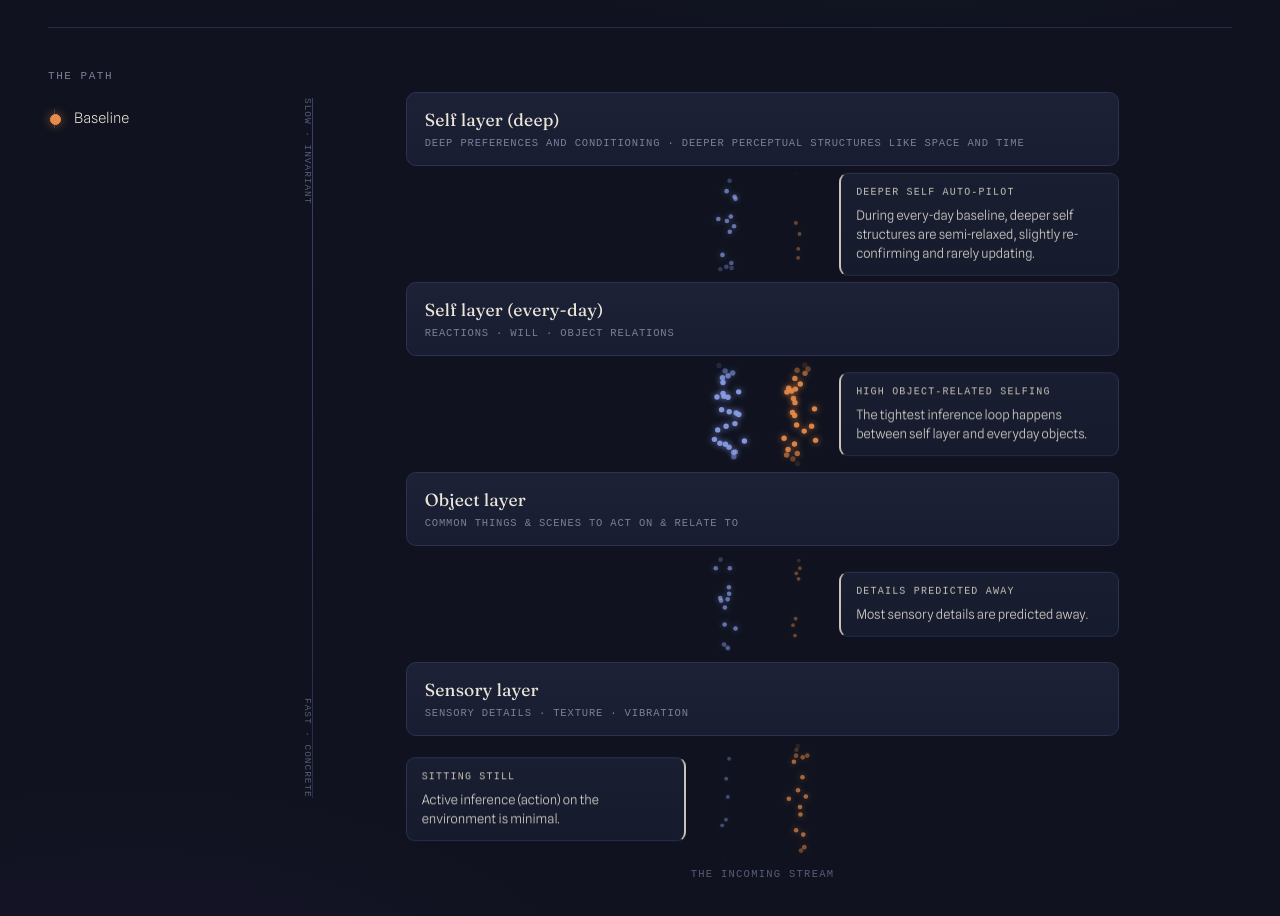
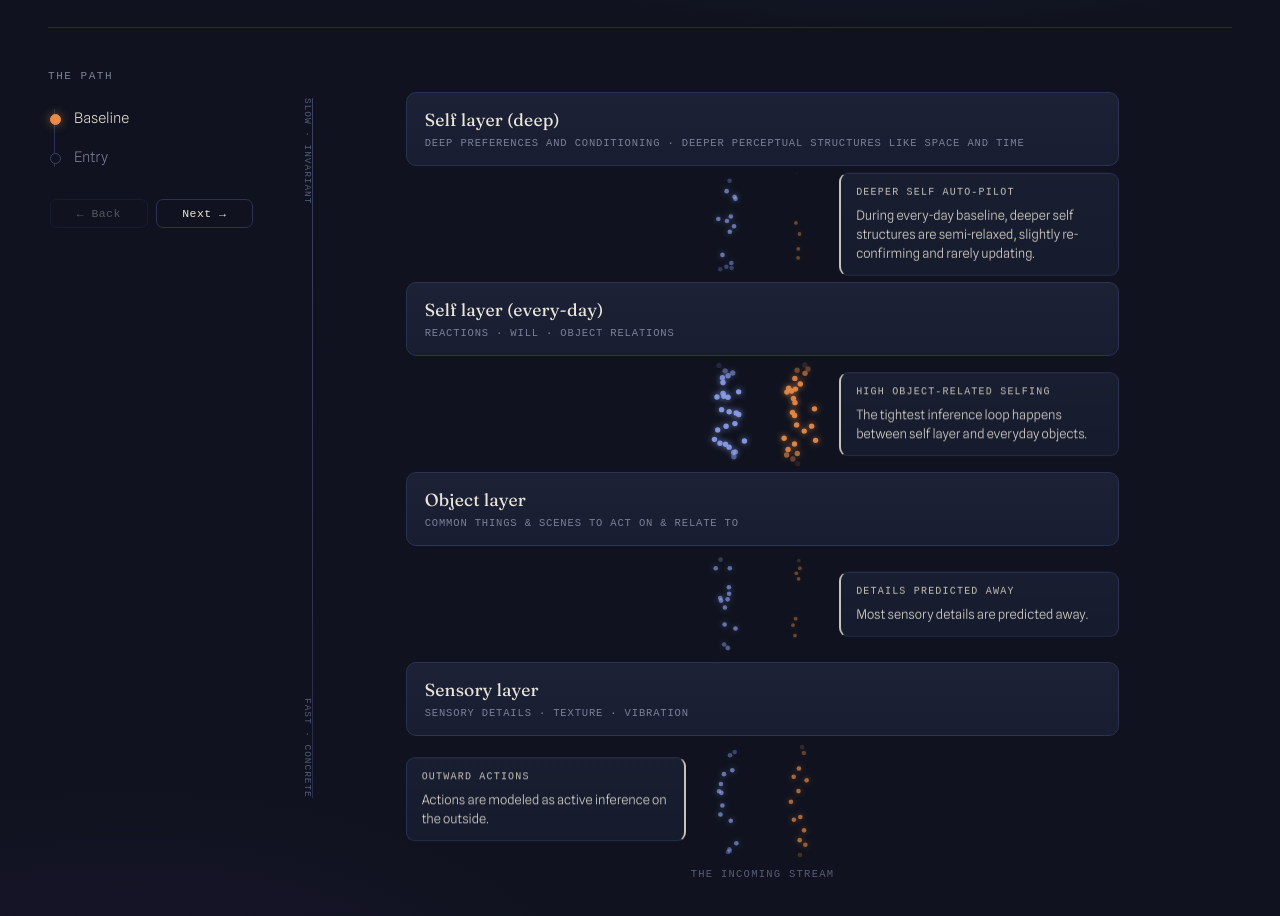
Before and after one commit to bjoernwe/actinf-soi-visualization, a plain HTML site: page insight-inference.html in a window 1280 px wide. Shown: the part 212-1128 px from the top of the page. Drawn offline with Linux system fonts and the light colour scheme; a web font is replaced by a local one.

Commit message:
Add Entry stage

```diff
--- a/insight-inference.css
+++ b/insight-inference.css
@@ -60,6 +60,18 @@ nav.rail { position: sticky; top: 24px; }
 .rail button.stage-link:hover { color: var(--vellum); }
 .rail button.stage-link:focus-visible { outline: 2px solid var(--pred); outline-offset: 3px; border-radius: 3px; }
 
+/* ---------- prev / next navigation ---------- */
+.rail-nav { display: flex; gap: 8px; margin-top: 22px; padding-left: 2px; }
+.rail-nav-btn {
+  flex: 1; background: none; cursor: pointer;
+  border: 1px solid var(--card-edge); border-radius: 7px; color: var(--vellum);
+  font-family: "Spline Sans Mono", monospace; font-size: 11.5px; letter-spacing: .04em;
+  padding: 7px 6px; transition: border-color .25s, color .25s, opacity .25s;
+}
+.rail-nav-btn:hover:not(:disabled) { border-color: var(--err); color: var(--err); }
+.rail-nav-btn:focus-visible { outline: 2px solid var(--pred); outline-offset: 2px; }
+.rail-nav-btn:disabled { opacity: .32; cursor: default; }
+
 /* ---------- diagram ---------- */
 .diagram { position: relative; height: 820px; border-radius: 14px; }
 canvas#flow { position: absolute; inset: 0; width: 100%; height: 100%; }
@@ -81,6 +93,8 @@ canvas#flow { position: absolute; inset: 0; width: 100%; height: 100%; }
    pin-right for one to its left (both set from live geometry in JS). The
    accent is a neutral note colour, not tied to the pred/err streams, since a
    single comment may speak to both. */
+.comments { position: absolute; inset: 0; z-index: 3; pointer-events: none; }
+.comments .comment { pointer-events: auto; }
 .comment {
   position: absolute; z-index: 3;
   transform: translateY(-50%);
--- a/insight-inference.html
+++ b/insight-inference.html
@@ -22,6 +22,10 @@
     <nav class="rail" aria-label="Stages">
       <div class="rail-title">The path</div>
       <ol id="rail"></ol>
+      <div class="rail-nav">
+        <button type="button" id="prev-stage" class="rail-nav-btn">&larr; Back</button>
+        <button type="button" id="next-stage" class="rail-nav-btn">Next &rarr;</button>
+      </div>
     </nav>
 
     <!-- diagram -->
@@ -46,24 +50,10 @@
       </div>
       <div class="stream-label">the incoming stream</div>
 
-      <!-- comment slots: sit in the free space beside the (now centered) streams.
-           Positioned from live geometry in JS (layoutComments). -->
-      <aside class="comment" id="comment-high-err">
-        <div class="comment-tag">Deeper Self Auto-Pilot</div>
-        <p>During every-day baseline, deeper self structures are semi-relaxed, slightly re-confirming and rarely updating.</p>
-      </aside>
-      <aside class="comment" id="comment-mid-err">
-        <div class="comment-tag">High Object-Related Selfing</div>
-        <p>The tightest inference loop happens between self layer and everyday objects.</p>
-      </aside>
-      <aside class="comment" id="comment-low-err">
-        <div class="comment-tag">Details Predicted Away</div>
-        <p>Most sensory details are predicted away.</p>
-      </aside>
-      <aside class="comment" id="comment-intake-out">
-        <div class="comment-tag">Sitting Still</div>
-        <p>Active inference (action) on the environment is minimal.</p>
-      </aside>
+      <!-- comment layer: boxes are generated per stage from STAGES[i].comments,
+           each anchored to a region + side and positioned from live geometry
+           (renderComments / layoutComments). -->
+      <div class="comments" id="comments"></div>
     </div>
   </main>
 </div>
--- a/insight-inference.js
+++ b/insight-inference.js
@@ -33,7 +33,35 @@
         g1: { down: 'high', up: 'high' },
         g2: { down: 'med', up: 'low'  },
       },
-      intake: { in: 'med', out: 'low' }, jit: 1.5, spd: 1,
+      intake: { in: 'med', out: 'med' }, jit: 1.5, spd: 1,
+      // Per-stage annotations. Each entry anchors to a region + side:
+      //   gap:  'g0' | 'g1' | 'g2' | 'intake'
+      //   side: 'right' (err / sensory-inflow side) | 'left' (pred / action side)
+      // Add, drop, or move entries freely — count and placement can differ per stage.
+      comments: [
+        { gap: 'g0', side: 'right', tag: 'Deeper Self Auto-Pilot', body: 'During every-day baseline, deeper self structures are semi-relaxed, slightly re-confirming and rarely updating.' },
+        { gap: 'g1', side: 'right', tag: 'High Object-Related Selfing', body: 'The tightest inference loop happens between self layer and everyday objects.' },
+        { gap: 'g2', side: 'right', tag: 'Details Predicted Away', body: 'Most sensory details are predicted away.' },
+        { gap: 'intake', side: 'left', tag: 'Outward Actions', body: 'Actions are modeled as active inference on the outside.' },
+      ],
+    },
+    {
+      // Entry: attention turns toward the incoming stream. Sensory inflow rises
+      // and more detail survives prediction (g2 up climbs); the object-related
+      // selfing loop begins to loosen (g1 up eases from high to med).
+      short: 'Entry',
+      streams: {
+        g0: { down: 'med',  up: 'low'  },
+        g1: { down: 'med', up: 'med'  },
+        g2: { down: 'med',  up: 'high'  },
+      },
+      intake: { in: 'med', out: 'low' }, jit: 1.3, spd: 1,
+      comments: [
+        { gap: 'g1', side: 'left', tag: 'Sitting With Change', body: 'Preferences are relaxed around how objects *should* be.' },
+        { gap: 'g2', side: 'left', tag: 'Perceived Details (1)', body: 'Object layer adjusts to predict sensory input in more detail.' },
+        { gap: 'g2', side: 'right', tag: '💡 Perceived Details (2)', body: 'Attention (i.e., increased precision) leads to more prediction errors.' },
+        { gap: 'intake', side: 'left', tag: '💡 Sitting Still',  body: 'Active inference (action) on the environment is minimal.' },
+      ],
     },
   ];
 
@@ -69,6 +97,12 @@
     if (b) setStage(+b.dataset.i);
   });
 
+  /* prev / next navigation */
+  const prevBtn = document.getElementById('prev-stage');
+  const nextBtn = document.getElementById('next-stage');
+  prevBtn.addEventListener('click', () => setStage(cur - 1));
+  nextBtn.addEventListener('click', () => setStage(cur + 1));
+
   const el = id => document.getElementById(id);
 
   /* how far the pred/err streams sit from a gap's center, as a fraction of tier
@@ -88,7 +122,10 @@
     if (i < 0 || i >= STAGES.length || i === cur) return;
     cur = i;
     target = resolveStage(STAGES[i]);
+    renderComments(STAGES[i]);
     [...rail.children].forEach((li, j) => li.classList.toggle('active', j === i));
+    prevBtn.disabled = i <= 0;
+    nextBtn.disabled = i >= STAGES.length - 1;
   }
 
   /* ---------------- canvas ---------------- */
@@ -114,34 +151,62 @@
     const b = t.getBoundingClientRect();
     return { top: b.top - dRect.top, bot: b.bottom - dRect.top, left: b.left - dRect.left, right: b.right - dRect.left };
   }
-  // Pin each comment into the free space beside its gap's up-stream. Clear the
-  // widest a high-intensity band can reach so a broad stream never overlaps it.
+  // Vertical center (diagram coords) of a gap or the intake region.
+  function regionCenterY(gap) {
+    if (gap === 'intake') {
+      const s = tierBox(tiers[tiers.length - 1]);
+      return (s.bot + (H - 26)) / 2;
+    }
+    const i = +gap[1];
+    return (tierBox(tiers[i]).bot + tierBox(tiers[i + 1]).top) / 2;
+  }
+
+  // Pin a comment beside its stream. The accent edge always faces inward, toward
+  // the stream: a box on the right side gets pin-left, one on the left gets
+  // pin-right. Clear the widest a high-intensity band can reach so a broad stream
+  // never overlaps it. All tiers share one horizontal box, so tiers[0] suffices.
+  function placeComment(box, gap, side) {
+    const t = tierBox(tiers[0]);
+    const cx = (t.left + t.right) / 2, w = t.right - t.left;
+    box.style.top = regionCenterY(gap) + 'px';
+    box.classList.remove('pin-left', 'pin-right');
+    if (side === 'left') {
+      const right = cx - w * STREAM_OFF - MAX_BREADTH - 20;
+      box.classList.add('pin-right'); // box left of stream: accent faces right, inward
+      box.style.left = t.left + 'px';
+      box.style.width = (right - t.left) + 'px';
+    } else {
+      const left = cx + w * STREAM_OFF + MAX_BREADTH + 20;
+      box.classList.add('pin-left'); // box right of stream: accent faces left, inward
+      box.style.left = left + 'px';
+      box.style.width = (t.right - left) + 'px';
+    }
+  }
+
+  // Re-position the current stage's comment boxes (on stage change + resize).
   function layoutComments() {
-    const errComment = (id, upper, lower) => {
-      const a = tierBox(upper), b = tierBox(lower);
-      const cx = (b.left + b.right) / 2, w = b.right - b.left;
-      const left = cx + w * STREAM_OFF + MAX_BREADTH + 20;
-      const box = el(id);
-      box.classList.add('pin-left'); // box sits right of the stream: accent faces left, inward
-      box.style.top = ((a.bot + b.top) / 2) + 'px';
-      box.style.left = left + 'px';
-      box.style.width = (b.right - left) + 'px';
-    };
-    errComment('comment-high-err', tiers[0], tiers[1]); // self-deep ↔ self-low
-    errComment('comment-mid-err',  tiers[1], tiers[2]); // self-low ↔ object
-    errComment('comment-low-err',  tiers[2], tiers[3]); // object ↔ sensory
+    for (const { def, box } of activeComments) placeComment(box, def.gap, def.side);
+  }
 
-    // The outgoing (action) stream lives in the intake region below the sensory
-    // tier, on the pred (left) side. Pin its comment into the free space to its
-    // left, clearing the widest a band could reach.
-    const s = tierBox(tiers[3]);
-    const cx = (s.left + s.right) / 2, w = s.right - s.left;
-    const right = cx - w * STREAM_OFF - MAX_BREADTH - 20;
-    const outBox = el('comment-intake-out');
-    outBox.classList.add('pin-right'); // box sits left of the stream: accent faces right, inward
-    outBox.style.top = ((s.bot + (H - 26)) / 2) + 'px';
-    outBox.style.left = s.left + 'px';
-    outBox.style.width = (right - s.left) + 'px';
+  // Build and place the comment boxes for a stage. Rebuilt on each stage change,
+  // so text, count, and placement can all differ from stage to stage.
+  const commentLayer = el('comments');
+  let activeComments = [];
+  function renderComments(stage) {
+    commentLayer.innerHTML = '';
+    activeComments = (stage.comments || []).map(def => {
+      const box = document.createElement('aside');
+      box.className = 'comment';
+      const tag = document.createElement('div');
+      tag.className = 'comment-tag';
+      tag.textContent = def.tag;
+      const p = document.createElement('p');
+      p.textContent = def.body;
+      box.append(tag, p);
+      commentLayer.appendChild(box);
+      return { def, box };
+    });
+    layoutComments();
   }
 
   resize();
```
